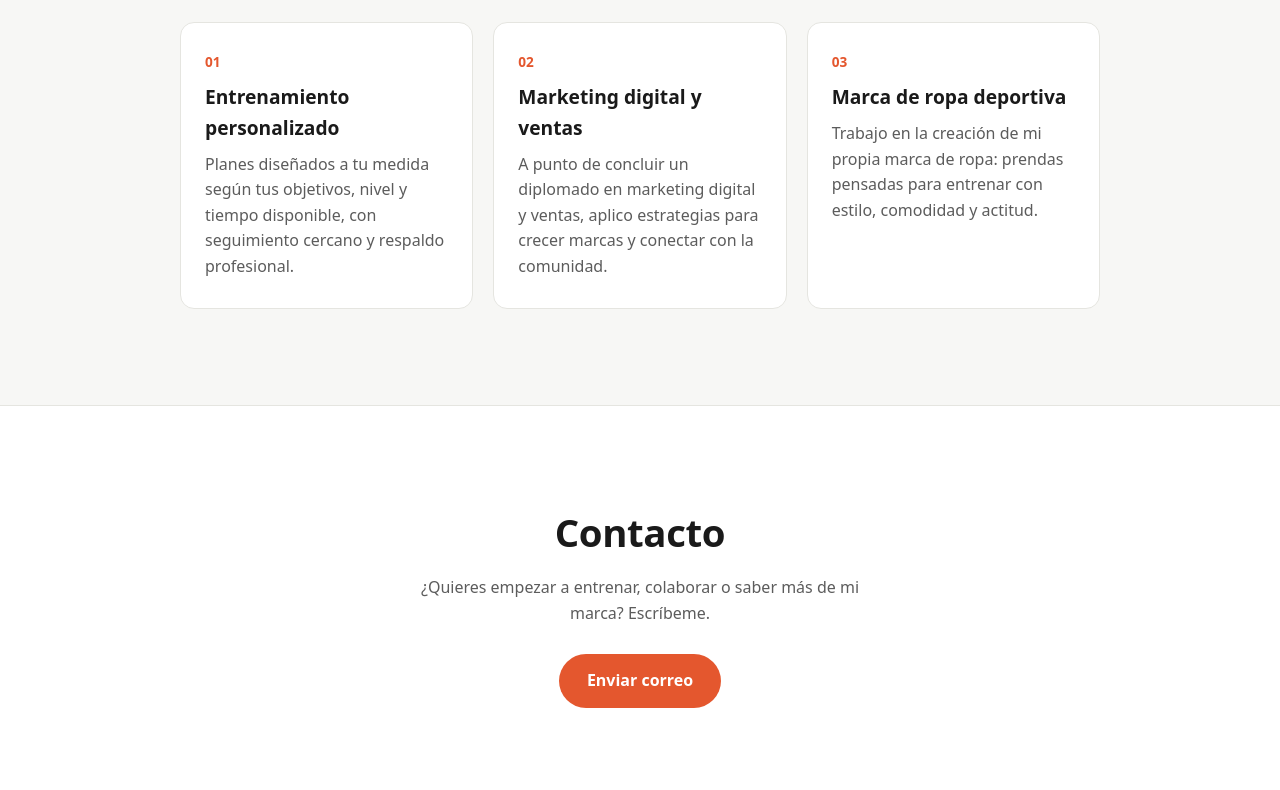
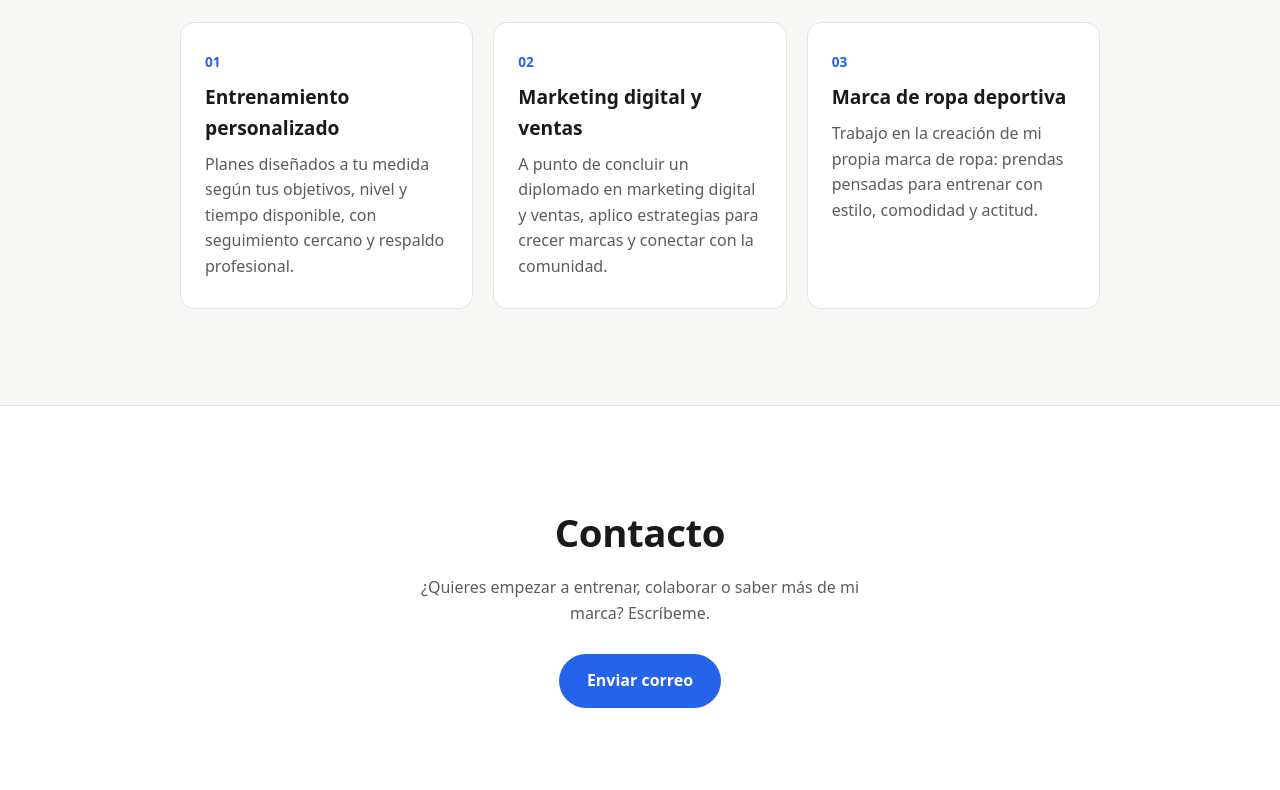
Before and after one commit to erikpz1123-ui/mi-pagina, a plain HTML site: page index.html in a window 1280 px wide. Shown: the part 730-1520 px from the top of the page. Drawn offline with Linux system fonts and the light colour scheme.

Commit message:
color de acento azul

```diff
--- a/estilos.css
+++ b/estilos.css
@@ -4,8 +4,8 @@
   --superficie: #ffffff;
   --texto: #1a1a1a;
   --texto-suave: #5c5c5c;
-  --acento: #e4572e;
-  --acento-oscuro: #c2431d;
+  --acento: #2563eb;
+  --acento-oscuro: #1d4ed8;
   --oscuro: #141414;
   --borde: #e5e5e0;
   --radio: 14px;
```
